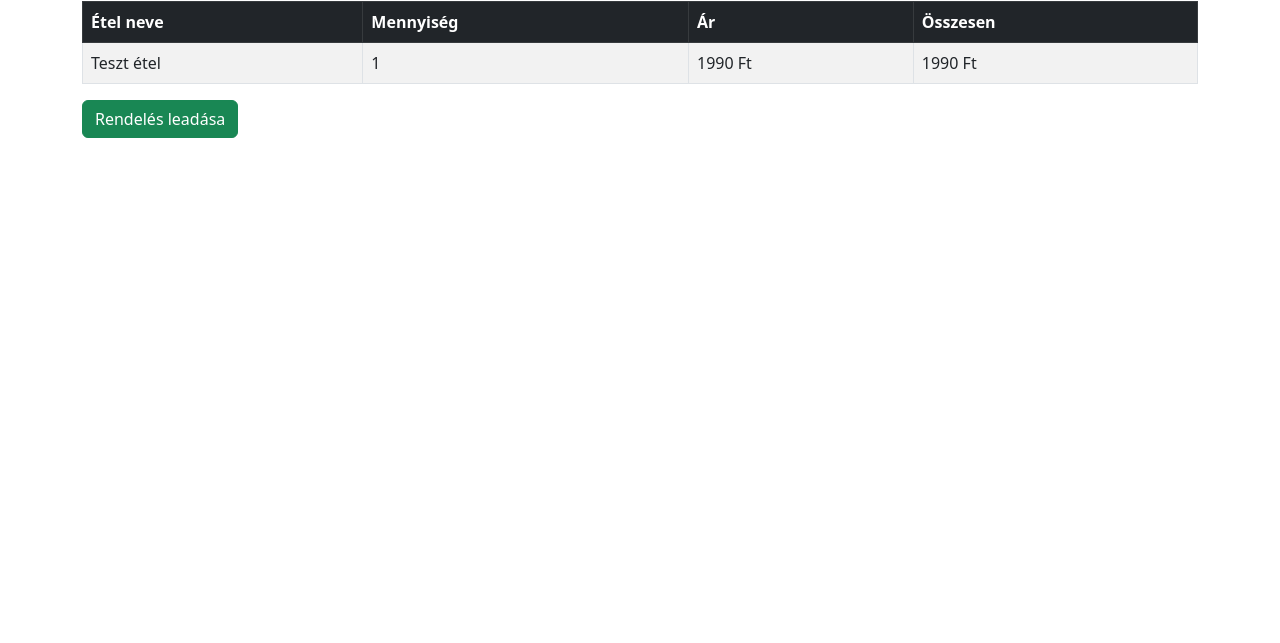
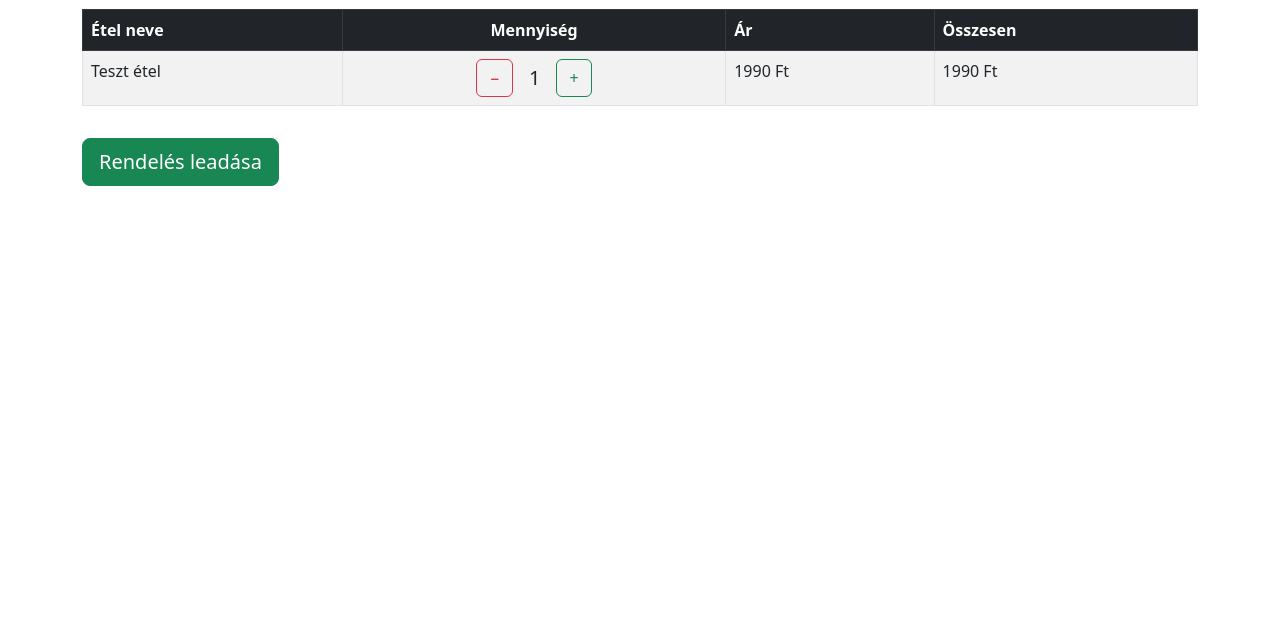
Before and after one commit to plevin22/-telrendel-, a plain HTML site: page kosar.html in a window 1280 px wide. Shown: the part 157-800 px from the top of the page. Drawn offline with nearby package versions, Linux system fonts and the light colour scheme.

Commit message:
Add files via upload

```diff
--- a/kosar.html
+++ b/kosar.html
@@ -1,8 +1,8 @@
 
 <!DOCTYPE html>
-<html lang='hu'>
+<html lang="hu">
 <head>
-<meta charset='UTF-8'>
+<meta charset="UTF-8">
 <title>Kosár</title>
 
 <link href="https://cdn.jsdelivr.net/npm/bootstrap@5.3.0/dist/css/bootstrap.min.css" rel="stylesheet">
@@ -27,15 +27,15 @@
   </div>
 </nav>
 
+<div class="container my-5">
+<h2 class="text-danger mb-4">Kosár</h2>
 
-<div class="container my-5">
-<h2 class="text-danger mb-3">Kosár</h2>
-
+<div class="table-responsive">
 <table class="table table-bordered table-striped">
 <thead class="table-dark">
 <tr>
   <th>Étel neve</th>
-  <th>Mennyiség</th>
+  <th class="text-center">Mennyiség</th>
   <th>Ár</th>
   <th>Összesen</th>
 </tr>
@@ -43,15 +43,46 @@
 <tbody>
 <tr>
   <td>Teszt étel</td>
-  <td>1</td>
-  <td>1990 Ft</td>
-  <td>1990 Ft</td>
+
+
+  <td class="text-center">
+    <div class="d-flex justify-content-center align-items-center">
+      <button class="btn btn-outline-danger quantity-btn" onclick="changeQty(-1)">−</button>
+      <span id="qty" class="mx-3 fs-5">1</span>
+      <button class="btn btn-outline-success quantity-btn" onclick="changeQty(1)">+</button>
+    </div>
+  </td>
+
+
+  <td id="price">1990 Ft</td>
+
+
+  <td id="total">1990 Ft</td>
 </tr>
 </tbody>
 </table>
+</div>
 
-<a href="#" class="btn btn-success">Rendelés leadása</a>
+<a href="#" class="btn btn-success btn-lg mt-3">Rendelés leadása</a>
 </div>
+
+<script>
+
+let qty = 1;
+const basePrice = 1990;
+
+
+function changeQty(amount) {
+  qty += amount;
+
+  if (qty < 1) qty = 1;
+
+  document.getElementById("qty").textContent = qty;
+
+  const total = qty * basePrice;
+  document.getElementById("total").textContent = total + " Ft";
+}
+</script>
 
 </body>
 </html>
```
